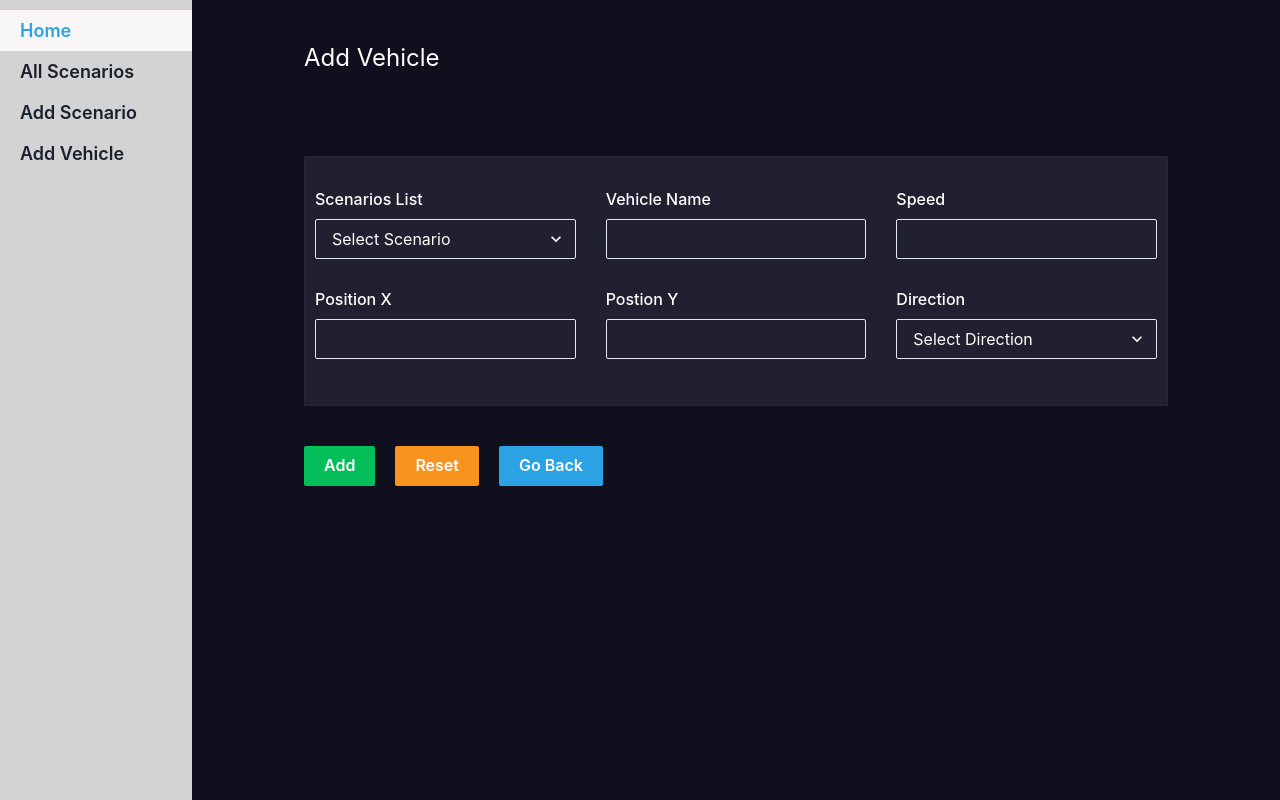
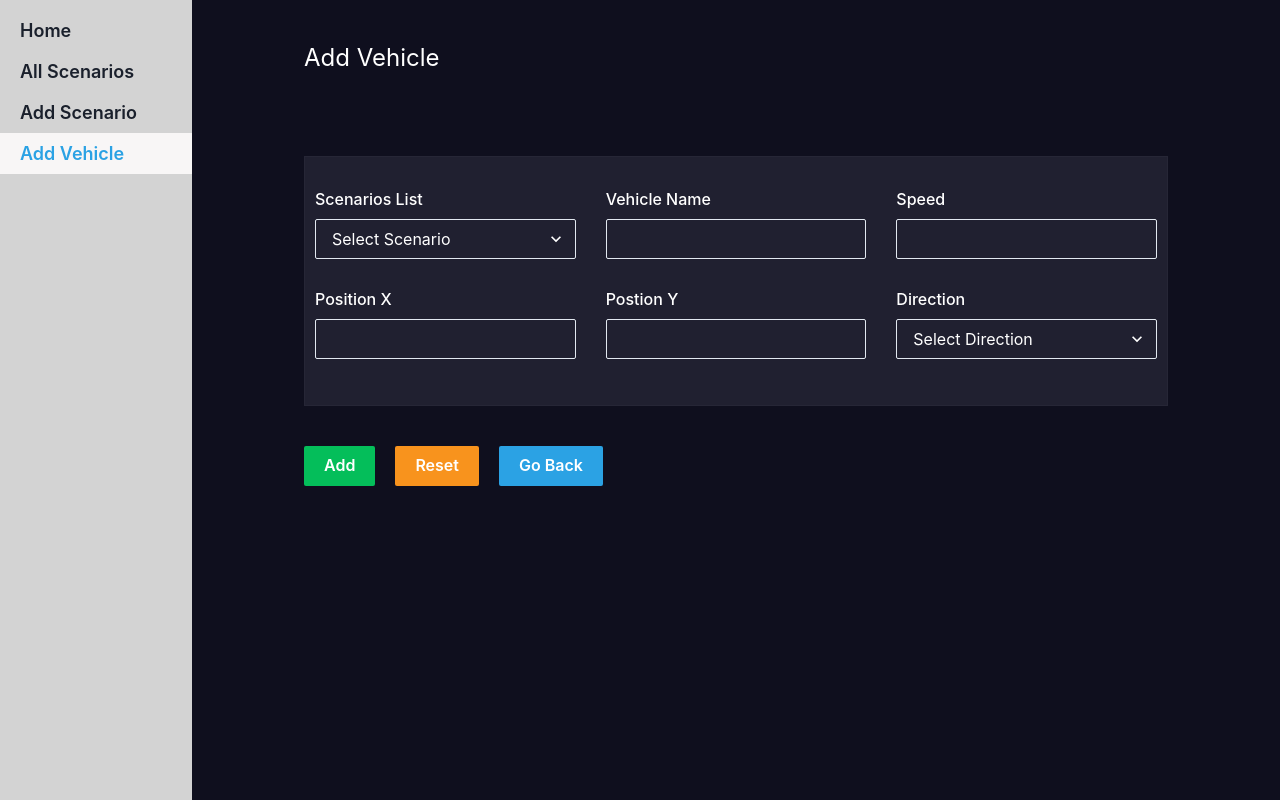
Before and after one commit to Sai-Narasimha/apex-plus, a React (Create React App) app: page /add-vehicle in a window 1280 px wide. Built offline with nearby package versions, Linux system fonts and the light colour scheme.

Commit message:
final commit

```diff
--- a/src/Components/SideBar.jsx
+++ b/src/Components/SideBar.jsx
@@ -1,6 +1,6 @@
-import React, { useState } from "react";
+import React, { useEffect, useState } from "react";
 import { Link } from "react-router-dom";
-
+import {Router, useLocation} from 'react-router-dom'
 import "../App.css";
 
 const links = [
@@ -12,6 +12,16 @@ const links = [
 
 export const SideBar = () => {
   const [isActive, setIsActive] = useState(0);
+  const location = useLocation();
+
+  useEffect(()=>{
+    if(location.pathname.includes("/all-scenarios")) setIsActive(1);
+    else if(location.pathname.includes("/add-scenario")) setIsActive(2);
+    else if(location.pathname.includes("/add-vehicle")) setIsActive(3);
+    else setIsActive(0);
+
+    return;
+  },[])
 
   return (
     <div className="sidebar_wrapper">
```
